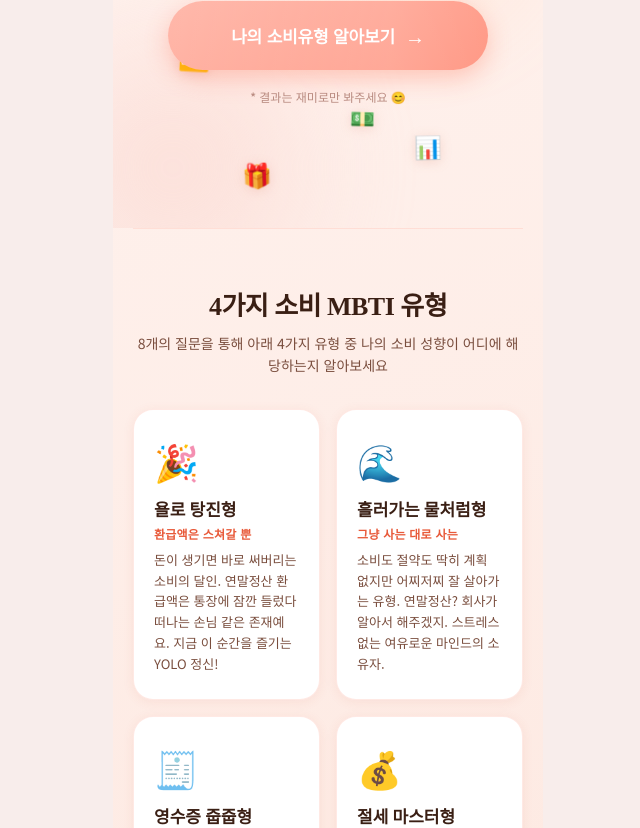
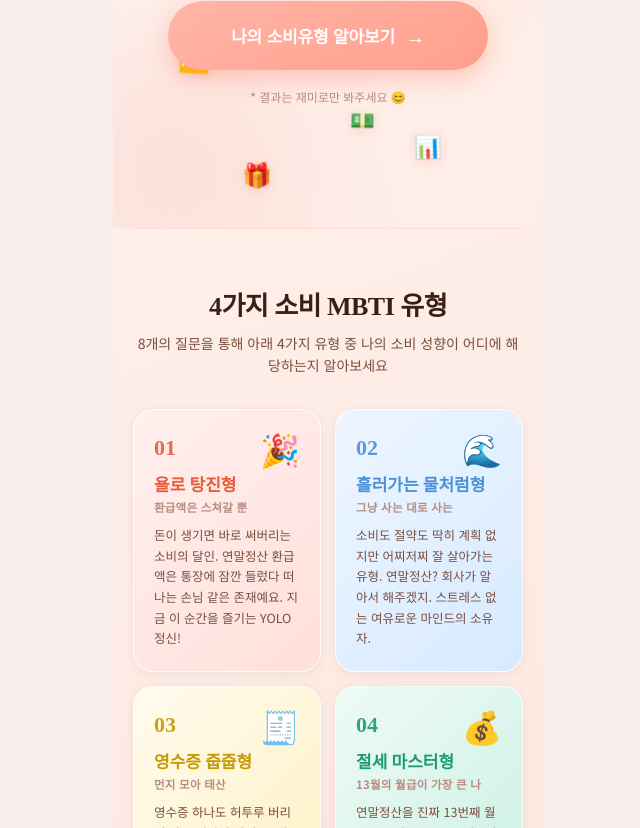
Before and after one commit to fresm06/tax-refund-mbti, a React (Vite) app: page / in a window 1280 px wide. Shown: the part 572-1400 px from the top of the page, without its empty margins (312-952 px from the left). Built offline with nearby package versions, Linux system fonts and the light colour scheme; a web font is replaced by a local one.

Commit message:
Update components and contents in folder 2

```diff
--- a/src/components/IntroPage.css
+++ b/src/components/IntroPage.css
@@ -266,7 +266,7 @@
 .is-type-grid {
   display: grid;
   grid-template-columns: repeat(2, 1fr);
-  gap: 16px;
+  gap: 14px;
   margin-bottom: 32px;
 }
 
@@ -277,45 +277,59 @@
 }
 
 .is-type-card {
-  background: #fff;
   border-radius: 20px;
-  padding: 24px 20px;
-  box-shadow: 0 2px 12px rgba(200, 80, 50, 0.08);
-  border: 1.5px solid rgba(255, 181, 167, 0.3);
+  padding: 22px 20px;
+  box-shadow: 0 2px 12px rgba(0, 0, 0, 0.06);
+  border: 1.5px solid rgba(255, 255, 255, 0.8);
   transition: transform 0.2s ease, box-shadow 0.2s ease;
 }
 
 .is-type-card:hover {
-  transform: translateY(-3px);
-  box-shadow: 0 8px 24px rgba(200, 80, 50, 0.14);
+  transform: translateY(-4px);
+  box-shadow: 0 10px 28px rgba(0, 0, 0, 0.1);
+}
+
+/* 번호 + 이모지 상단 행 */
+.is-type-card-top {
+  display: flex;
+  align-items: center;
+  justify-content: space-between;
+  margin-bottom: 12px;
+}
+
+.is-type-num {
+  font-family: var(--font-display);
+  font-size: 22px;
+  font-weight: 700;
+  line-height: 1;
+  opacity: 0.9;
 }
 
 .is-type-emoji {
-  font-size: 36px;
-  display: block;
-  margin-bottom: 10px;
+  font-size: 32px;
+  line-height: 1;
 }
 
 .is-type-name {
   font-family: var(--font-display);
   font-size: 17px;
   font-weight: 700;
-  color: var(--dark);
-  margin-bottom: 4px;
+  margin-bottom: 3px;
+  line-height: 1.2;
 }
 
 .is-type-sub {
-  font-size: 12px;
+  font-size: 11.5px;
   font-weight: 700;
-  color: #e85a3a;
-  margin-bottom: 8px;
+  color: var(--muted);
+  margin-bottom: 10px;
   letter-spacing: 0.02em;
 }
 
 .is-type-desc {
-  font-size: 13px;
+  font-size: 12.5px;
   color: var(--medium);
-  line-height: 1.6;
+  line-height: 1.65;
 }
 
 /* CTA 버튼 */
@@ -425,34 +439,110 @@
   margin: 0;
 }
 
-/* FAQ */
+/* FAQ — 아코디언 */
 .is-faq-list {
   display: flex;
   flex-direction: column;
-  gap: 16px;
+  gap: 10px;
   margin-bottom: 32px;
 }
 
 .is-faq-item {
   background: #fff;
-  border-radius: 16px;
-  padding: 22px 24px;
-  box-shadow: 0 2px 10px rgba(200, 80, 50, 0.07);
-  border-left: 4px solid #FFB5A7;
+  border-radius: 14px;
+  box-shadow: 0 2px 8px rgba(200, 80, 50, 0.06);
+  border: 1.5px solid rgba(255, 181, 167, 0.2);
+  overflow: hidden;
+  transition: box-shadow 0.2s ease;
+}
+
+.is-faq-item:has(.is-faq-btn--open) {
+  border-color: rgba(255, 181, 167, 0.5);
+  box-shadow: 0 4px 16px rgba(200, 80, 50, 0.1);
+}
+
+/* 질문 토글 버튼 */
+.is-faq-btn {
+  width: 100%;
+  display: flex;
+  align-items: center;
+  gap: 12px;
+  padding: 18px 20px;
+  background: none;
+  border: none;
+  cursor: pointer;
+  text-align: left;
+  transition: background 0.15s ease;
+}
+
+.is-faq-btn:hover {
+  background: rgba(255, 245, 242, 0.8);
+}
+
+.is-faq-btn--open {
+  background: rgba(255, 245, 242, 0.9);
+}
+
+.is-faq-num {
+  flex-shrink: 0;
+  width: 30px;
+  height: 30px;
+  border-radius: 10px;
+  background: linear-gradient(135deg, #FFB5A7 0%, #ff8a74 100%);
+  color: #fff;
+  font-size: 11.5px;
+  font-weight: 800;
+  display: flex;
+  align-items: center;
+  justify-content: center;
+  letter-spacing: 0.02em;
 }
 
 .is-faq-q {
+  flex: 1;
   font-size: 14px;
   font-weight: 700;
   color: var(--dark);
-  margin-bottom: 8px;
   line-height: 1.4;
+  margin: 0;
 }
 
+.is-faq-arrow {
+  flex-shrink: 0;
+  width: 24px;
+  height: 24px;
+  border-radius: 50%;
+  background: rgba(255, 181, 167, 0.2);
+  color: #e85a3a;
+  font-size: 18px;
+  font-weight: 700;
+  display: flex;
+  align-items: center;
+  justify-content: center;
+  line-height: 1;
+  transition: background 0.15s ease, transform 0.2s ease;
+}
+
+.is-faq-btn--open .is-faq-arrow {
+  background: rgba(255, 181, 167, 0.4);
+}
+
+/* 답변 영역 */
 .is-faq-a {
+  padding: 0 20px 18px 62px;
+  animation: faqOpen 0.2s ease;
+}
+
+.is-faq-a p {
   font-size: 13.5px;
   color: var(--medium);
-  line-height: 1.7;
+  line-height: 1.75;
+  margin: 0;
+}
+
+@keyframes faqOpen {
+  from { opacity: 0; transform: translateY(-6px); }
+  to   { opacity: 1; transform: translateY(0); }
 }
 
 /* Animations (reuse from App) */
--- a/src/components/IntroPage.jsx
+++ b/src/components/IntroPage.jsx
@@ -17,28 +17,40 @@ const FLOATING = [
 
 const TYPES = [
   {
+    num: '01',
     emoji: '🎉',
     title: '욜로 탕진형',
     subtitle: '환급액은 스쳐갈 뿐',
     desc: '돈이 생기면 바로 써버리는 소비의 달인. 연말정산 환급액은 통장에 잠깐 들렀다 떠나는 손님 같은 존재예요. 지금 이 순간을 즐기는 YOLO 정신!',
+    bg: 'linear-gradient(135deg, #fff0ee 0%, #ffe0db 100%)',
+    accent: '#e85a3a',
   },
   {
+    num: '02',
     emoji: '🌊',
     title: '흘러가는 물처럼형',
     subtitle: '그냥 사는 대로 사는',
     desc: '소비도 절약도 딱히 계획 없지만 어찌저찌 잘 살아가는 유형. 연말정산? 회사가 알아서 해주겠지. 스트레스 없는 여유로운 마인드의 소유자.',
+    bg: 'linear-gradient(135deg, #eef6ff 0%, #d6eaff 100%)',
+    accent: '#4a90d9',
   },
   {
+    num: '03',
     emoji: '🧾',
     title: '영수증 줍줍형',
     subtitle: '먼지 모아 태산',
     desc: '영수증 하나도 허투루 버리지 않는 절약의 아이콘! 체크카드를 애용하고 공제 항목도 꼼꼼히 챙기는 당신. 작은 습관이 큰 환급액으로 돌아온다는 걸 이미 알고 있죠!',
+    bg: 'linear-gradient(135deg, #fffbee 0%, #fff0c0 100%)',
+    accent: '#c49a00',
   },
   {
+    num: '04',
     emoji: '💰',
     title: '절세 마스터형',
     subtitle: '13월의 월급이 가장 큰 나',
     desc: '연말정산을 진짜 13번째 월급으로 만드는 고수! 체크카드, IRP, 연금저축 등 절세 수단을 총동원하는 재테크의 달인. 매년 환급액이 기대되는 삶!',
+    bg: 'linear-gradient(135deg, #eefaf6 0%, #c8f0e2 100%)',
+    accent: '#1a9e6e',
   },
 ]
 
@@ -118,11 +130,14 @@ const FAQ = [
 
 export default function IntroPage({ onStart, onNavigate }) {
   const [mounted, setMounted] = useState(false)
+  const [openFaq, setOpenFaq] = useState(null)
 
   useEffect(() => {
     const t = setTimeout(() => setMounted(true), 50)
     return () => clearTimeout(t)
   }, [])
+
+  const toggleFaq = (i) => setOpenFaq(openFaq === i ? null : i)
 
   return (
     <article className="intro-page">
@@ -194,9 +209,12 @@ export default function IntroPage({ onStart, onNavigate }) {
           <p className="is-sub">8개의 질문을 통해 아래 4가지 유형 중 나의 소비 성향이 어디에 해당하는지 알아보세요</p>
           <div className="is-type-grid">
             {TYPES.map((t, i) => (
-              <div key={i} className="is-type-card">
-                <div className="is-type-emoji" aria-hidden="true">{t.emoji}</div>
-                <h3 className="is-type-name">{t.title}</h3>
+              <div key={i} className="is-type-card" style={{ background: t.bg }}>
+                <div className="is-type-card-top">
+                  <span className="is-type-num" style={{ color: t.accent }}>{t.num}</span>
+                  <span className="is-type-emoji" aria-hidden="true">{t.emoji}</span>
+                </div>
+                <h3 className="is-type-name" style={{ color: t.accent }}>{t.title}</h3>
                 <p className="is-type-sub">{t.subtitle}</p>
                 <p className="is-type-desc">{t.desc}</p>
               </div>
@@ -234,8 +252,22 @@ export default function IntroPage({ onStart, onNavigate }) {
           <div className="is-faq-list">
             {FAQ.map((item, i) => (
               <div key={i} className="is-faq-item">
-                <h3 className="is-faq-q">Q. {item.q}</h3>
-                <p className="is-faq-a">{item.a}</p>
+                <button
+                  className={`is-faq-btn ${openFaq === i ? 'is-faq-btn--open' : ''}`}
+                  onClick={() => toggleFaq(i)}
+                  aria-expanded={openFaq === i}
+                >
+                  <span className="is-faq-num">Q{i + 1}</span>
+                  <span className="is-faq-q">{item.q}</span>
+                  <span className="is-faq-arrow" aria-hidden="true">
+                    {openFaq === i ? '−' : '+'}
+                  </span>
+                </button>
+                {openFaq === i && (
+                  <div className="is-faq-a">
+                    <p>{item.a}</p>
+                  </div>
+                )}
               </div>
             ))}
           </div>
```
